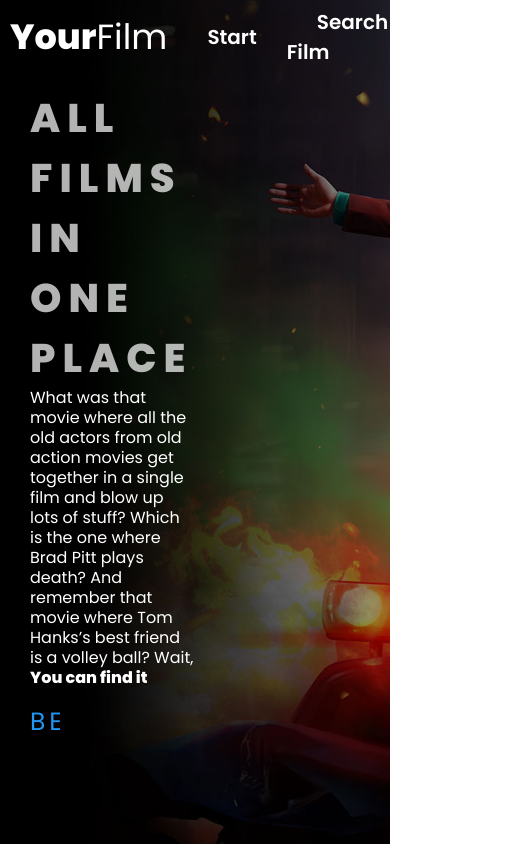
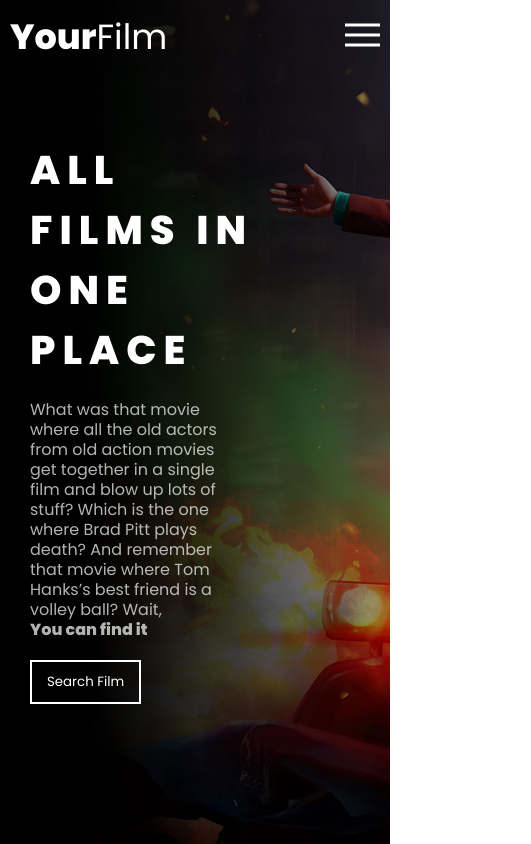
Before and after one commit to xFantix/React-WebFilm, a React (Create React App) app: page / in a window 390 px wide. Shown: the whole page, 531 px wide, since content can reach past the window. Built offline with nearby package versions, Linux system fonts and the light colour scheme.

Commit message:
make navigation for mobile

```diff
--- a/src/components/main/Main.js
+++ b/src/components/main/Main.js
@@ -1,12 +1,14 @@
 import React from 'react';
-import {navLink} from 'react-router-dom';
-import {StyleMainContainer,HeaderAbout,AboutDescription,ButtonNavLink} from './styleMain';
+import {NavLink} from 'react-router-dom';
+import {StyleMainContainer,HeaderAbout,AboutDescription,ButtonNavStyle} from './styleMain';
 const Main = () => {
     return (
         <StyleMainContainer>
             <HeaderAbout>All Films in One place</HeaderAbout>
             <AboutDescription>What was that movie where all the old actors from old action movies get together in a single film and blow up lots of stuff? Which is the one where Brad Pitt plays death? And remember that movie where Tom Hanks’s best friend is a volley ball? Wait,<br/><b>You can find it</b></AboutDescription>
-            <ButtonNavLink to="SearchFilm">Beka</ButtonNavLink>
+            <NavLink to="/bek">
+                <ButtonNavStyle>Search Film</ButtonNavStyle>
+            </NavLink>
         </StyleMainContainer>
      );
 }
--- a/src/components/main/styleMain.js
+++ b/src/components/main/styleMain.js
@@ -1,7 +1,18 @@
-import styled from 'styled-components';
-import { NavLink } from 'react-router-dom';
+import styled,{keyframes} from 'styled-components';
 import bgImage from './image/bg.jpg';
 const font = "'Poppins', sans-serif";
+
+export const fadeAnimationHeader = keyframes`
+
+0%{
+    transform:translateY(20%);
+    opacity:0;
+}
+100%{
+    transform:translateY(0%);
+}
+
+`
 
 export const StyleMainContainer = styled.main`
     min-height:100vh;
@@ -16,35 +27,34 @@ export const StyleMainContainer = styled.main`
 `
 export const HeaderAbout = styled.h2`
     color: white;
-    opacity:.7;
     font-family:${font};
     font-size:40px;
     letter-spacing:7px;
     padding-left:30px;
     text-transform:uppercase;
-    width:50%;
+    width:70%;
+    padding-bottom:20px;
+    animation:${fadeAnimationHeader} .6s linear;
 `
 export const AboutDescription = styled.p`
-    width:50%;
+    width:40%;
     color:white;
+    opacity:.7;
     font-family:${font};
     padding-left:30px;
     line-height:20px;
+    animation:${fadeAnimationHeader} .6s linear;
+    @media(max-width:920px){
+        width:60%;
+    }
 `
-export const ButtonNavLink = styled(NavLink)`
-display:inline-block;
-padding:15px 30px;
-color:#2196f3;
-text-transform:uppercase;
-letter-spacing:4px;
-text-decoration:none;
-font-size:25px;
-overflow:hidden;
-font-family:${font};
-width:10%;
-    &:hover{
-        color:#255784;
-        background-color:#2196f3;
-    }
-
+export const ButtonNavStyle = styled.button`
+    margin-left:30px;
+    margin-top:20px;
+    padding:10px 15px;
+    background-color:transparent;
+    border:2px solid white;
+    color:white;
+    cursor: pointer;
+    font-family:${font};
 `
--- /dev/null
+++ b/src/components/nav/MobileNav.js
@@ -0,0 +1,13 @@
+import React from 'react';
+import {HamburgerButton,HamburgerBox,HamburgerInner} from './styleNav'
+const MobileNav = () => {
+    return (
+        <HamburgerButton>
+            <HamburgerBox>
+                <HamburgerInner></HamburgerInner>
+            </HamburgerBox>
+        </HamburgerButton>
+     );
+}
+
+export default MobileNav;
--- a/src/components/nav/Nav.js
+++ b/src/components/nav/Nav.js
@@ -1,4 +1,5 @@
 import React from 'react';
+import MobileNav from './MobileNav';
 import {StyleNav ,StyleLogo,StyleNavList,StyleListElement} from './styleNav';
 const Nav = () => {
     return (
@@ -11,6 +12,7 @@ const Nav = () => {
                 <li><StyleListElement to="SearchFilm">Search Film</StyleListElement></li>
                 <li><StyleListElement to="Contact">Contact</StyleListElement></li>
             </StyleNavList>
+            <MobileNav/>
         </StyleNav>
      );
 }
--- a/src/components/nav/styleNav.js
+++ b/src/components/nav/styleNav.js
@@ -1,7 +1,7 @@
 import { NavLink } from 'react-router-dom';
 import styled from 'styled-components';
 const font = "'Poppins', sans-serif";
-
+const light ="#FFFFFF";
 export const StyleNav = styled.nav`
     width:100%;
     background-color:transparent;
@@ -21,6 +21,9 @@ export const StyleNavList = styled.ul`
     display:flex;
     align-items:center;
     list-style:none;
+    @media(max-width:620px){
+        display:none;
+    }
 `
 export const StyleListElement = styled(NavLink)`
     font-family:${font};
@@ -31,3 +34,48 @@ export const StyleListElement = styled(NavLink)`
     font-size:20px;
     font-weight:600;
 `
+export const HamburgerButton = styled.button`
+    padding: 10px;
+    display: inline-block;
+    cursor: pointer;
+    background-color: transparent;
+    border: 0;
+    margin: 0;
+    @media(min-width:620px){
+        display:none;
+    }
+`
+export const HamburgerBox = styled.span`
+    width: 35px;
+    height: 24px;
+    display: inline-block;
+    position: relative;
+`
+export const HamburgerInner = styled.span`
+    width: 100%;
+    height: 3px;
+    background-color: ${light};
+    position: absolute;
+    left: 0;
+    top: 50%;
+    transform: translateY(-50%);
+    transition: background-color .1s .2s ease-in-out;
+    &::before{
+        content: "";
+        width: 100%;
+        height: 3px;
+        background-color: ${light};
+        position: absolute;
+        top:-10px;
+        left: 0;
+    }
+    &::after{
+        content: "";
+        width: 100%;
+        height: 3px;
+        background-color: ${light};
+        position: absolute;
+        top:10px;
+        left: 0;
+    }
+`
--- /dev/null
+++ b/src/components/searchFilm/styleSearchFilm.js
@@ -0,0 +1,4 @@
+import styled from 'styled-components';
+
+export const StyleContainer = styled.section`
+`
```
Also changed, not shown: src/components/searchFilm/SearchFilm.js (added, +11 -0 lines).
